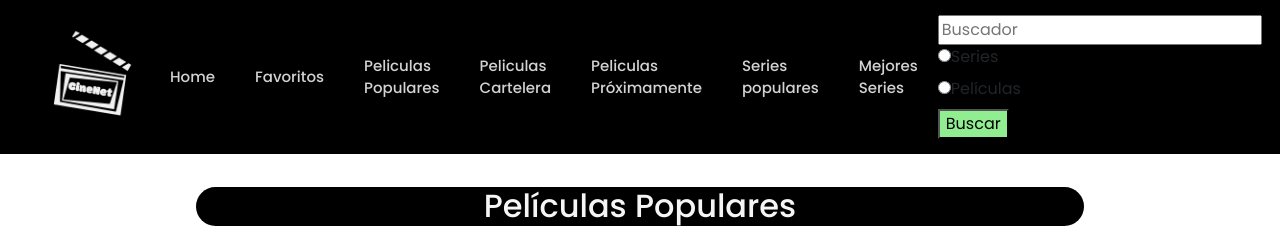
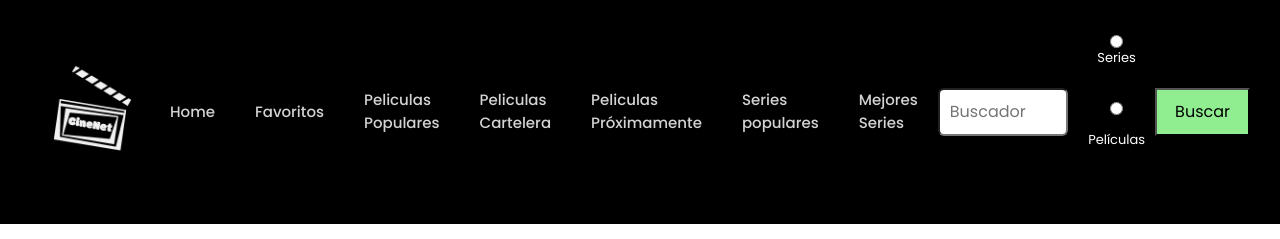
Before and after one commit to Agustina-Cavallaro/ProyectoIntegrador3, a React (Create React App) app in the folder proyectointegrador3/: page / in a window 1280 px wide. Shown: the top 239 px of the page. Built offline with nearby package versions, Linux system fonts and the light colour scheme; no server answers.

Commit message:
css y cosas

```diff
--- a/proyectointegrador3/public/assets/css/styles.css
+++ b/proyectointegrador3/public/assets/css/styles.css
@@ -25,6 +25,64 @@ nav {
 .Filtrador{
     width: 50%;
 }
+
+.buscador-form {
+  display: flex;
+  justify-content: center;
+  align-items: center;
+  margin: 20px auto;
+  max-width: 900px;   /* que no quede tan ancho */
+  gap: 10px;
+}
+
+.buscador-input {
+  flex: 1;
+  padding: 10px;
+  font-size: 16px;
+  border-radius: 6px;
+  width: 10%;
+}
+
+.buscador-opciones {
+  margin-bottom: 0px;
+  display: flex;
+  flex-direction: column;
+  gap: 15px;
+  align-items: center;
+  color: white;
+  margin-left: 10px;
+}
+
+.buscador-boton {
+  background-color: #90ee90;
+  padding: 10px 18px;
+  font-size: 16px;
+
+}
+
+.label{
+  color:white;
+  font-size: small;
+  margin-bottom: 0%;
+
+}
+
+.ff{
+  display: flex;
+  flex-direction: column;
+  font-size: small;
+  margin-bottom: 0%;
+
+}
+
+.resultados{
+  display: flex;
+  flex-wrap: wrap;
+  flex-direction: row;
+
+}
+
+
 
 /* Home */
 .categoriaHome{
--- a/proyectointegrador3/src/components/Formulario /Formulario.js
+++ b/proyectointegrador3/src/components/Formulario /Formulario.js
@@ -37,20 +37,27 @@ class Formulario extends Component {
           onChange={(e) => this.controlarInput(e)} ////cuando la persona escirbe algo llama a ci q actualiza lo q hay en e.target.value
           className="buscador-input"
         />
+
+          <div className="buscador-opciones">
+            <div className="ff">
           <input type="radio"
           value="tv"
           name="tipo"
           onChange={(e) => this.controlarTipo(e)}
         />
+
         <label className ="label">Series</label><br />
+          </div>
 
+          <div className="ff">
         <input type="radio"
           value="movie"
           name="tipo"
           onChange={(e) => this.controlarTipo(e)}
         />
+        </div>
         <label className ="label">Películas</label><br />
-
+        </div>
 
         <button type="submit" className="buscador-boton">Buscar</button>
       </form>
--- a/proyectointegrador3/src/screens/Results/Results.js
+++ b/proyectointegrador3/src/screens/Results/Results.js
@@ -61,8 +61,8 @@ class Results extends Component {
              <Loading/>
            ) : (
           <div className="resultado-seccion">
-               <h2>{tipo === "movie" ? "PELÍCULAS" : "SERIES"}</h2>
-               <section>
+               <h2 className="categoriaHome">{tipo === "movie" ? "PELÍCULAS" : "SERIES"}</h2>
+               <section className="resultados">
                {resultados.map(item => (
                 <SingleCardMovie key={item.id} data={item} pelicula={tipo === "movie"}  />
                  ))}
```
